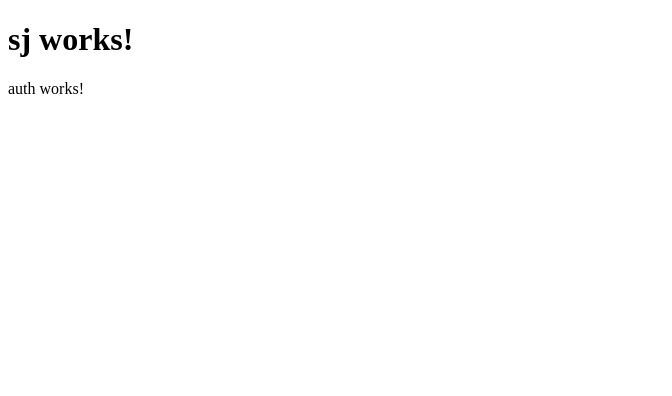
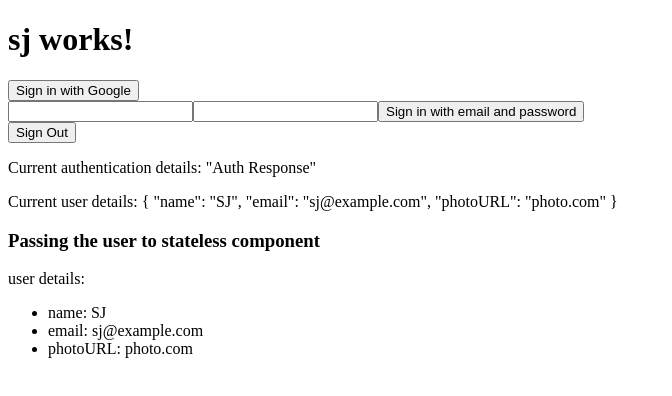
Before and after one commit to shmool/angular-firebase-demo, an Angular app: page /auth in a window 1280 px wide. Shown: the top 396 px of the page, without its empty margins (0-672 px from the left). Built offline with nearby package versions, Linux system fonts and the light colour scheme.

Commit message:
auth component - implement smart component: inject auth service add methods add template

```diff
--- a/src/app/basics-demo/auth/auth.component.ts
+++ b/src/app/basics-demo/auth/auth.component.ts
@@ -1,19 +1,53 @@
 import { Component, OnInit } from '@angular/core';
+import { AuthService } from '../../services/auth.service';
 
 @Component({
   selector: 'sj-auth',
   template: `
+    <div>
+      <button (click)="signInWithGoogle()">Sign in with Google</button>
+    </div>
+    <div>
+      <input type="email" #emailInput/>
+      <input type="password" #passwordInput/>
+      <button (click)="signInWithEmail(emailInput.value, passwordInput.value)">
+        Sign in with email and password
+      </button>
+    </div>
+    <div>
+      <button (click)="signOut()">Sign Out</button>
+    </div>
+
     <p>
-      auth works!
+      <label>Current authentication details:</label> {{ auth.authResponse | json }}
     </p>
+    <p>
+      <label>Current user details:</label> {{ auth.getUser() | json }}
+    </p>
+    <div>
+      <h3>Passing the user to stateless component</h3>
+      <sj-user-details [userDetails]="auth.getUser()"></sj-user-details>
+    </div>
   `,
   styleUrls: ['./auth.component.scss']
 })
 export class AuthComponent implements OnInit {
 
-  constructor() { }
+  constructor(private auth: AuthService) { }
 
   ngOnInit() {
   }
 
+  signInWithGoogle() {
+    console.log('Google');
+  }
+
+  signInWithEmail(email, password) {
+    console.log(email, password);
+  }
+
+  signOut() {
+    console.log('sign out');
+  }
+
 }
```
